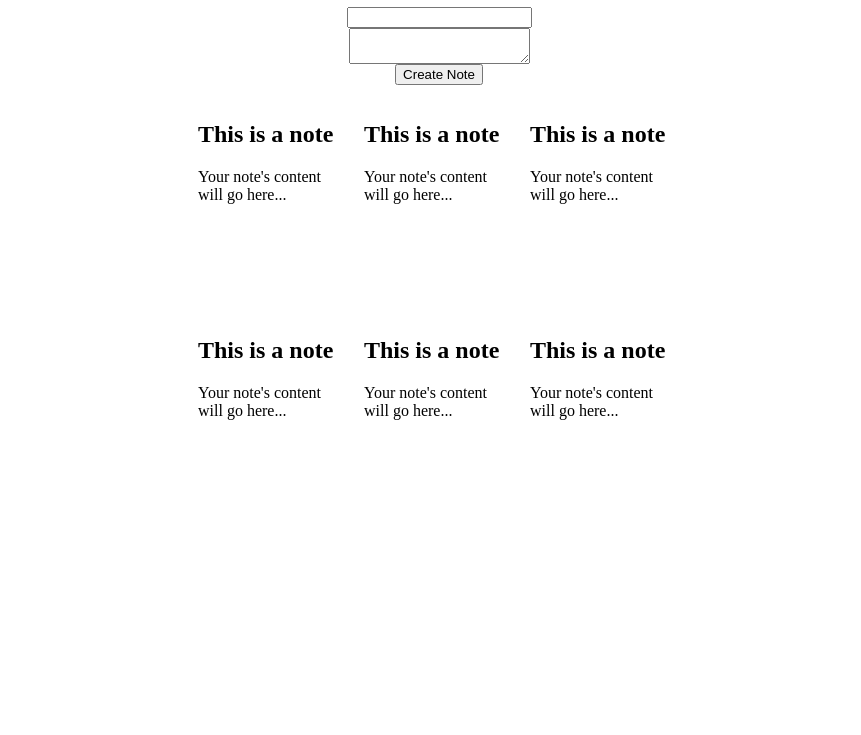
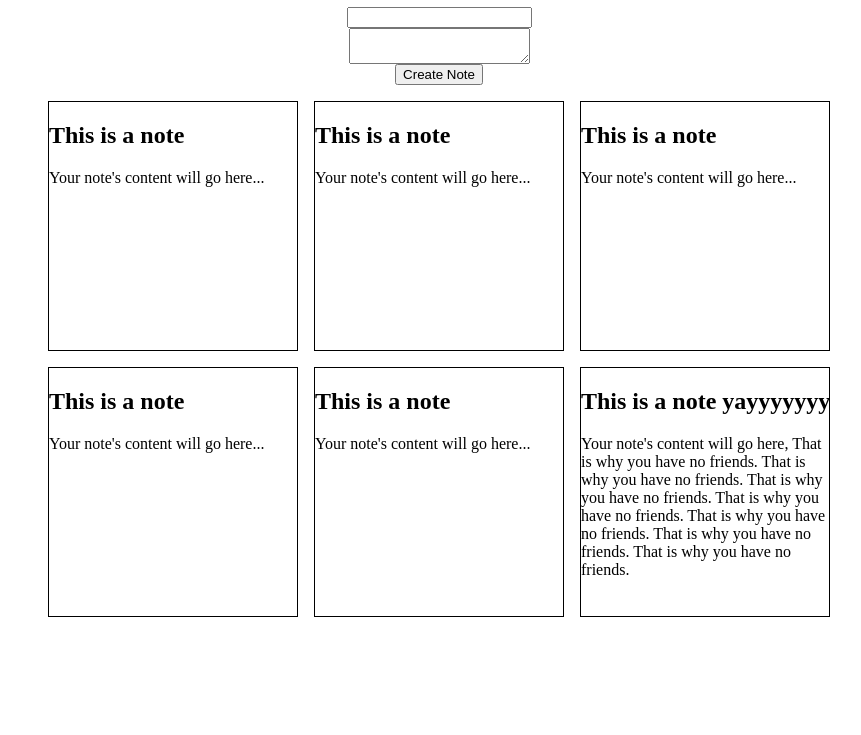
Before and after one commit to Chappydev/note-taking-app, a plain HTML site: page index.html in a window 1280 px wide. Shown: the part 81-816 px from the top of the page, without its empty margins (201-1062 px from the left). Drawn offline with Linux system fonts and the light colour scheme.

Commit message:
Update size of notes on grid; change overflow and text-overflow patterns on grid; add #appcontainer

```diff
--- a/index.html
+++ b/index.html
@@ -10,6 +10,7 @@
 </head>
 
 <body>
+  <div id="app-container">
     <h1>Note-Taking App</h1>
     <main>
       <form id="note-form">
@@ -18,7 +19,6 @@
         <button type="submit" id="note-submit">Create Note</button>
       </form>
       <div id="note-container">
-      <!-- Use grid? -->
         <article class="note">
           <h2 class="note-title">This is a note</h2>
           <p class="note-text">Your note's content will go here...</p>
@@ -40,10 +40,11 @@
           <p class="note-text">Your note's content will go here...</p>
         </article>
         <article class="note">
-        <h2 class="note-title">This is a note</h2>
-        <p class="note-text">Your note's content will go here...</p>
+          <h2 class="note-title">This is a note yayyyyyyyyyyyy</h2>
+          <p class="note-text">Your note's content will go here, That is why you have no friends. That is why you have no friends. That is why you have no friends. That is why you have no friends. That is why you have no friends. That is why you have no friends. That is why you have no friends.</p>
         </article>
       </div>
     </main>
+  </div>
 </body>
 </html>
--- a/styles.css
+++ b/styles.css
@@ -39,7 +39,23 @@ textarea {
   but maybe try to figure out how to
   make the # of clms respond to the
   # of notes */
-  grid-template-columns: repeat(3, 150px);
-  grid-auto-rows: 200px;
+  grid-template-columns: repeat(3, 250px);
+  grid-auto-rows: 250px;
   gap: 1em;
 }
+
+.note {
+  border: 1px solid black;
+  overflow: hidden;
+}
+
+.note-title {
+  white-space: nowrap;
+  overflow: clip;
+}
+
+.note-text {
+
+  overflow: hidden;
+  text-overflow: ellipsis;
+}
```
Lines whose indentation alone changed are shown as unchanged.
